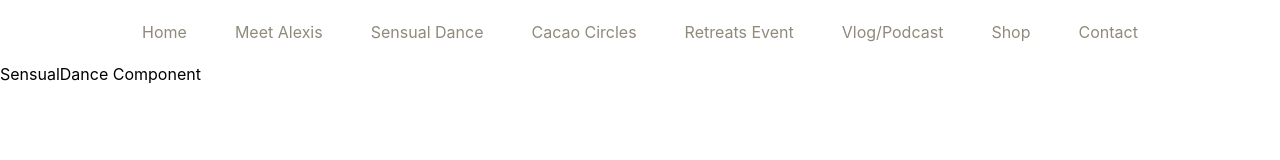
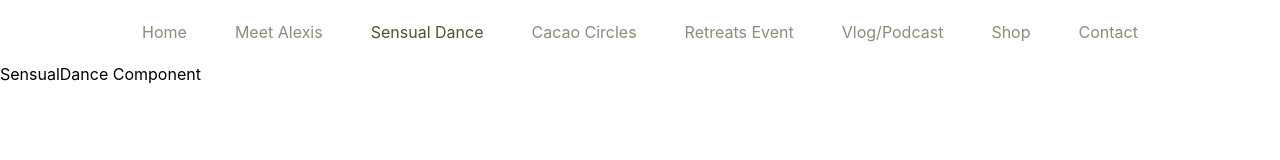
Before and after one commit to thurnye/Alexis_the_fox, a React (Create React App) app: page /sensual-dance in a window 1280 px wide. Shown: the top 160 px of the page. Built offline with nearby package versions, Linux system fonts and the light colour scheme.

Commit message:
added hover, active for the navs and nomatch page

```diff
--- a/src/App.js
+++ b/src/App.js
@@ -1,3 +1,4 @@
+import React, {useState} from 'react'
 import {
   BrowserRouter,
   Routes,
@@ -11,15 +12,18 @@ import Contact from "./pages/Contact/Contact"
 import Retreats from "./pages/Retreats/Retreats";
 import Shop from "./pages/Shop/Shop";
 import Podcast from "./pages/Podcast/Podcast";
-import CacaoCircle from "./pages/CacaoCircles/CacaoCircles"
-import SensualDance from "./pages/SensualDance/SensualDance"
+import CacaoCircle from "./pages/CacaoCircles/CacaoCircles";
+import SensualDance from "./pages/SensualDance/SensualDance";
+import NoMatch from "./pages/NoMatch/NoMatch"
 
 
 function App() {
+  const [activeLink, setActiveLink] = useState('/');
+
   return (
     <div className="App">
       <BrowserRouter>
-      <Navbar/>
+      <Navbar activeLink={activeLink} setActiveLink={setActiveLink}/>
        <Routes>
         <Route path="/" element={<Home />} />
         <Route path="meet-me" element={<About />} />
@@ -29,8 +33,8 @@ function App() {
         <Route path="podcast" element={<Podcast/>} />
         <Route path="cacao-circles" element={<CacaoCircle/>} />
         <Route path="sensual-dance" element={<SensualDance/>} />
-
-
+        {/* No Page found */}
+        <Route path="*" element={<NoMatch />} />
       </Routes>
     </BrowserRouter>
     </div>
--- a/src/components/Navbar/Navbar.js
+++ b/src/components/Navbar/Navbar.js
@@ -1,9 +1,6 @@
-import * as React from 'react';
-// import {
-//   Link
-// } from "react-router-dom";
+import React, {useEffect} from 'react';
+import {useLocation} from 'react-router-dom';
 import Link from '@mui/material/Link';
-
 import AppBar from '@mui/material/AppBar';
 import Box from '@mui/material/Box';
 import Toolbar from '@mui/material/Toolbar';
@@ -12,11 +9,7 @@ import Typography from '@mui/material/Typography';
 import Menu from '@mui/material/Menu';
 import MenuIcon from '@mui/icons-material/Menu';
 import Container from '@mui/material/Container';
-import Avatar from '@mui/material/Avatar';
-import Button from '@mui/material/Button';
-import Tooltip from '@mui/material/Tooltip';
 import MenuItem from '@mui/material/MenuItem';
-import AdbIcon from '@mui/icons-material/Adb';
 
 const colorAlexis = "#8F8A7A";
 
@@ -31,24 +24,23 @@ const pages = [
   { label: 'Contact', path: 'contact' }
 ];
 
-function Navbar() {
+function Navbar({activeLink, setActiveLink}) {
+  const location = useLocation();
   const [anchorElNav, setAnchorElNav] = React.useState(null);
-  const [anchorElUser, setAnchorElUser] = React.useState(null);
 
   const handleOpenNavMenu = (event) => {
     setAnchorElNav(event.currentTarget);
   };
-  const handleOpenUserMenu = (event) => {
-    setAnchorElUser(event.currentTarget);
-  };
+
 
   const handleCloseNavMenu = () => {
     setAnchorElNav(null);
   };
 
-  const handleCloseUserMenu = () => {
-    setAnchorElUser(null);
-  };
+  useEffect(() => {
+    setActiveLink(location.pathname.length > 1 ? location.pathname.replace(/^\/+/, '') : '/')
+  },[location.pathname])
+
 
   return (
     <AppBar position="static" sx={{background:"none", boxShadow:"none"}}>
@@ -104,13 +96,17 @@ function Navbar() {
             >
               {pages.map((page) => (
                 <MenuItem key={page.label} onClick={handleCloseNavMenu}>
-                  {/* <Typography textAlign="center">
-                    <Link to={page.link}>
-                      {page.label}
-                    </Link>
-                  </Typography> */
-                  }
-                    <Link href={page.path} underline="none" sx={{color:colorAlexis, cursor:"pointer"}}>
+                  <Link
+                  href={page.path}
+                  underline="none"
+                  sx={{
+                    color: activeLink === page.path ? '#564e37' : colorAlexis,
+                    cursor:"pointer",
+                    "&:hover":{
+                      color: '#564e37'
+                    }
+                  }}
+                  >
               {page.label}
             </Link>
                 </MenuItem>
@@ -120,7 +116,6 @@ function Navbar() {
 
 
           {/* for desktops screens */}
-          {/* <AdbIcon sx={{ display: { xs: 'flex', md: 'none' }, mr: 1 }} /> */}
           <Typography
             variant="h5"
             noWrap
@@ -141,14 +136,19 @@ function Navbar() {
           </Typography>
           <Box sx={{ flexGrow: 1, justifyContent:"center", alignItems:"flex-start" , textAlign:"center" , display: { xs: 'none', md: 'flex' } }}>
             {pages.map((page) => (
-              // <Button
-              //   key={page}
-              //   onClick={handleCloseNavMenu}
-              //   sx={{ my: 2, color: 'white', display: 'block' }}
-              // >
-              //   {page}
-              // </Button>
-              <Link href={page.path} underline="none" sx={{color:colorAlexis, mx:3, cursor:"pointer"}}>
+              <Link
+              href={page.path}
+              underline="none"
+              sx={{
+                color: activeLink === page.path ? '#564e37' : colorAlexis,
+                mx:3,
+                cursor:"pointer",
+                "&:hover":{
+                  color: '#564e37'
+                }
+
+              }}
+              >
               {page.label}
             </Link>
             ))}
--- /dev/null
+++ b/src/pages/NoMatch/NoMatch.js
@@ -0,0 +1,15 @@
+import React from 'react';
+import PropTypes from 'prop-types';
+import styles from './NoMatch.module.css';
+
+const NoMatch = () => (
+  <div className={styles.NoMatch}>
+    NoMatch Component
+  </div>
+);
+
+NoMatch.propTypes = {};
+
+NoMatch.defaultProps = {};
+
+export default NoMatch;
--- /dev/null
+++ b/src/pages/NoMatch/NoMatch.module.css
@@ -0,0 +1 @@
+.NoMatch {}
```
Also changed, not shown: 1 other file (tests, documents, lock files or other folders).
